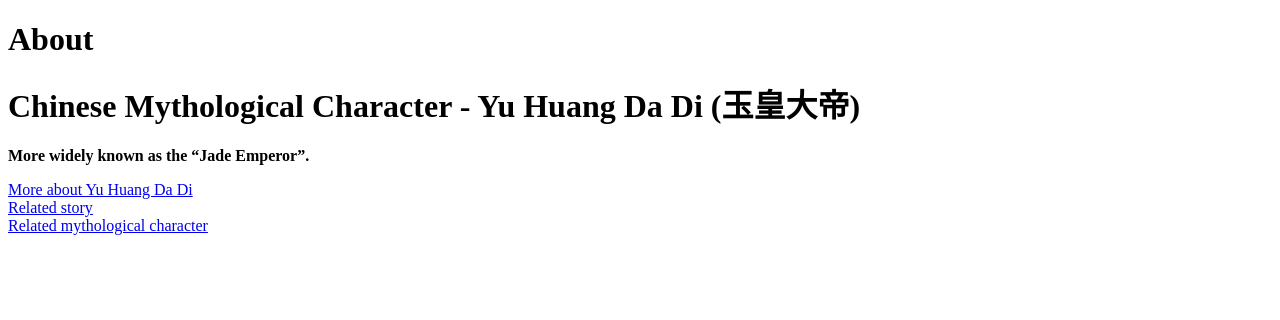
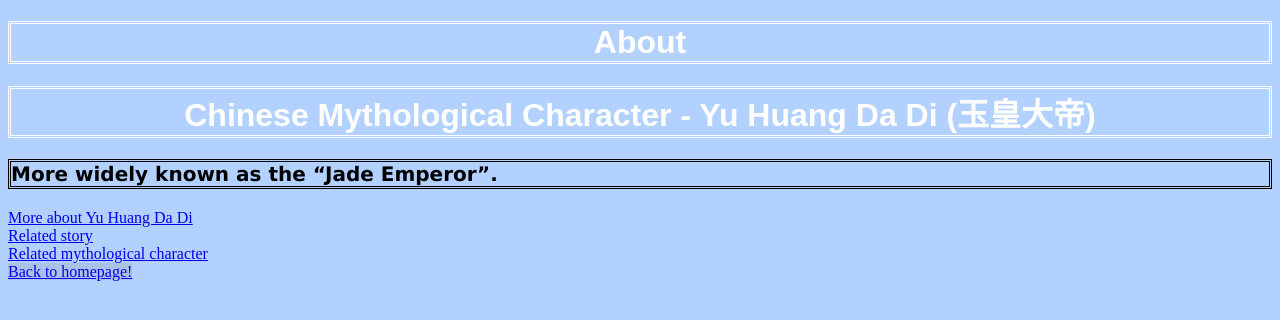
Before and after one commit to jdmar3-comp426/a01-ccccone, a website: page about.html in a window 1280 px wide. Drawn offline with Linux system fonts and the light colour scheme.

Commit message:
add selector

```diff
--- a/about.html
+++ b/about.html
@@ -4,7 +4,7 @@
         <meta charset="UTF-8">
         <meta name="viewport" content="width=device-width, initial-scale=1.0">
         <title>Assignment 1!</title>
-        <link rel="stylesheet" href="styles.css">
+        <link rel="stylesheet" href="style.css">
     </head>
     <body>
         <div>
@@ -16,6 +16,8 @@
             <a href="./story.html">Related story</a>
             <br>
             <a href="./others.html">Related mythological character</a>
+            <br>
+            <a class="backlink" href="./index.html">Back to homepage!</a>
         </div>
     </body>
 </html>
--- a/style.css
+++ b/style.css
@@ -27,10 +27,17 @@ body {
     width: auto;
   }
 
-  div > a {
-    background-color: yellow;
+  div > a.backlink {
+    background-color: rgb(172, 193, 231);
   }
 
   div p {
     border-style: double;
   }
+
+  a.backlink:hover {
+    font-family: arial;
+  }
+  a:active {
+    color: #0000FF;
+  }
```
Also changed, not shown: others.html (+3 -1 lines), story.html (+3 -1 lines).
